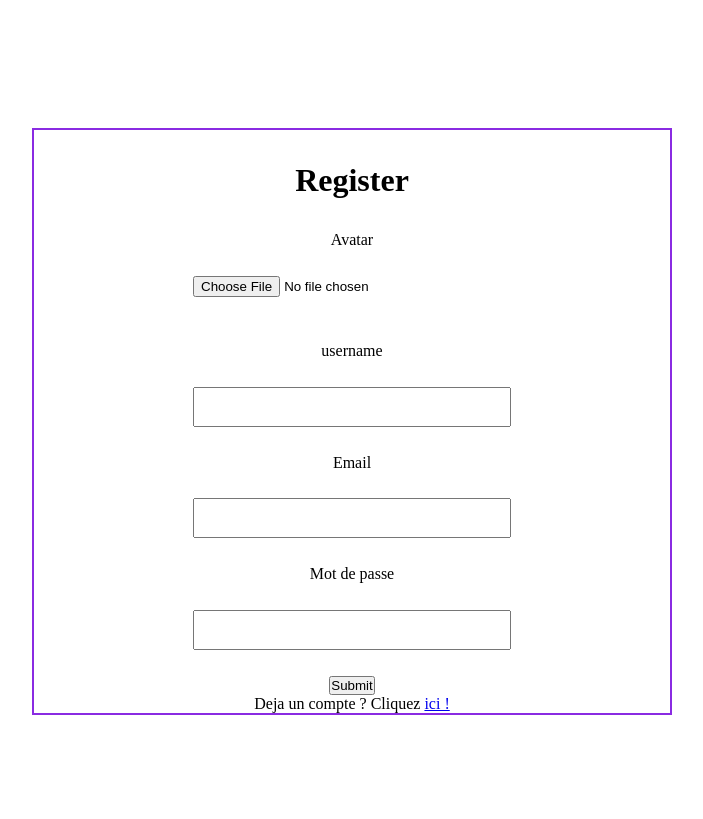
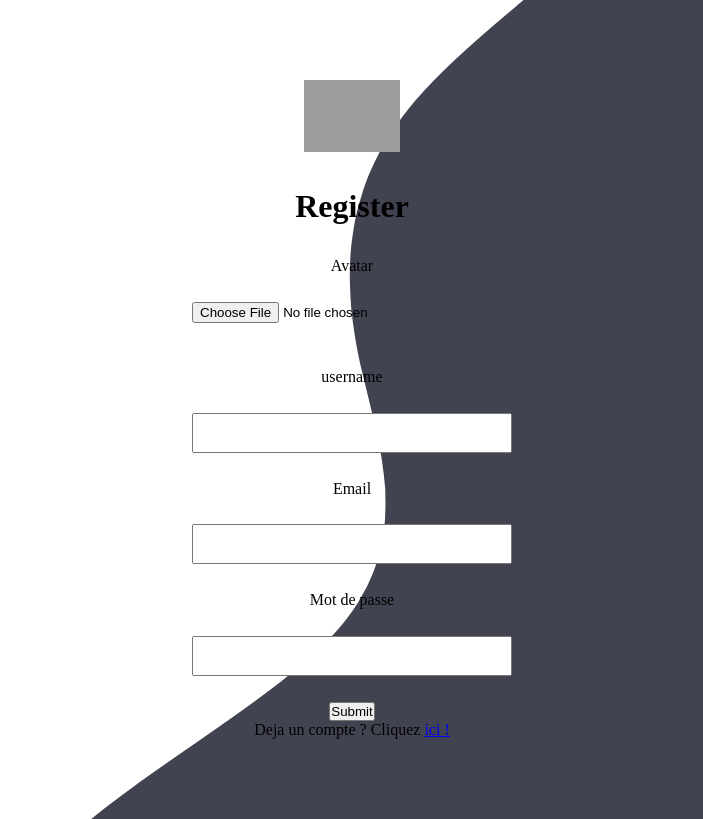
Before and after one commit to Mandel-AG/Social__network, a React (Create React App) app in the folder client/: page /register in a window 1280 px wide. Shown: the whole page, without its empty margins (288-991 px from the left). Built offline with nearby package versions, Linux system fonts and the light colour scheme; grey boxes are pictures that could not be loaded.

Commit message:
register et login

```diff
--- a/client/src/components/Header/header.css
+++ b/client/src/components/Header/header.css
@@ -7,7 +7,6 @@
 	height: 40vh;
 	width: 100%;
 	background-image: url("https://source.unsplash.com/random/1375x260");
-	/* background-image: url("https://source.unsplash.com/random/854x378"); */
 	background-size: 100% 100%;
 	background-repeat: no-repeat;
 }
--- a/client/src/components/Loading/Loading.js
+++ b/client/src/components/Loading/Loading.js
@@ -1,4 +1,4 @@
-import React,{useState} from "react";
+import React from "react";
 
 
 function Loading() {
--- a/client/src/components/Login/Login.js
+++ b/client/src/components/Login/Login.js
@@ -31,6 +31,11 @@ function Login() {
 
   return (
     <div className='containerLogin'>
+      <img className="waveLogin" src={require('../utils/wave.svg')} alt='wave' />
+
+      <div className="containerFormLogin">
+        <img className="avatarLogin" src='https://www.flaticon.com/svg/static/icons/svg/1077/1077063.svg' alt='avatar' />
+
         <h1>Login</h1>
         <form className='loginForm' onSubmit={handleSubmit(onSubmit)}>
           <label>Email</label>
@@ -60,6 +65,7 @@ function Login() {
           Pas encore de compte ? Cliquez <Link to='/register'>Ici !</Link>
         </span>
       </div>
+    </div>
   );
 }
 
--- a/client/src/components/Login/login.css
+++ b/client/src/components/Login/login.css
@@ -1,13 +1,32 @@
 .containerLogin {
+	display: flex;
+	justify-content: center;
+	align-items: center;
+}
+
+.containerFormLogin {
 	width: 50%;
 	min-height: 50vh;
 	margin: 20vh auto;
-	border: 2px solid blueviolet;
 	text-align: center;
 }
 
 .containerLogin h1 {
 	margin: 1em 0;
+}
+
+.waveLogin {
+	position: fixed;
+	height: 100%;
+	left: -171vh;
+	bottom: 0;
+	z-index: -1;
+	padding: 1em;
+	transform: rotate(90deg);
+}
+
+.avatarLogin {
+	width: 6em;
 }
 
 .loginForm {
--- a/client/src/components/Register/Register.js
+++ b/client/src/components/Register/Register.js
@@ -40,6 +40,11 @@ function Register() {
     return (
 
       <div className='containerRegister'>
+        <img className="waveRegister" src={require('../utils/wave.svg')} alt='wave' />
+        <div className="containerFormRegister">
+        <img className="avatarLogin" src='https://www.flaticon.com/svg/static/icons/svg/1077/1077063.svg' alt='avatar' />
+
+
         <h1>Register</h1>
 
         <span>{errorMessage}</span>
@@ -83,6 +88,7 @@ function Register() {
 
         <span>Deja un compte ? Cliquez <Link to='/login'> ici !</Link></span>
         </div>
+    </div>
   )
 }
 
--- a/client/src/components/Register/register.css
+++ b/client/src/components/Register/register.css
@@ -1,13 +1,32 @@
 .containerRegister {
+	display: flex;
+	justify-content: center;
+	align-items: center;
+}
+
+.containerFormRegister {
 	width: 50%;
-  min-height: 64vh;
-  margin: 16vh auto;
-  border: 2px solid blueviolet;
+	min-height: 50vh;
+	margin: 10vh auto;
 	text-align: center;
 }
 
 .containerRegister h1 {
 	margin: 1em 0;
+}
+
+.waveRegister {
+	position: fixed;
+	height: 142%;
+	right: -245vh;
+	bottom: 0;
+	z-index: -1;
+	padding: 1em;
+	transform: rotate(270deg);
+}
+
+.avatarLogin {
+	width: 6em;
 }
 
 .registerForm {
```
Also changed, not shown: client/src/components/utils/login.svg (added), client/src/components/utils/wave.svg (added). Lines whose indentation alone changed are shown as unchanged.
